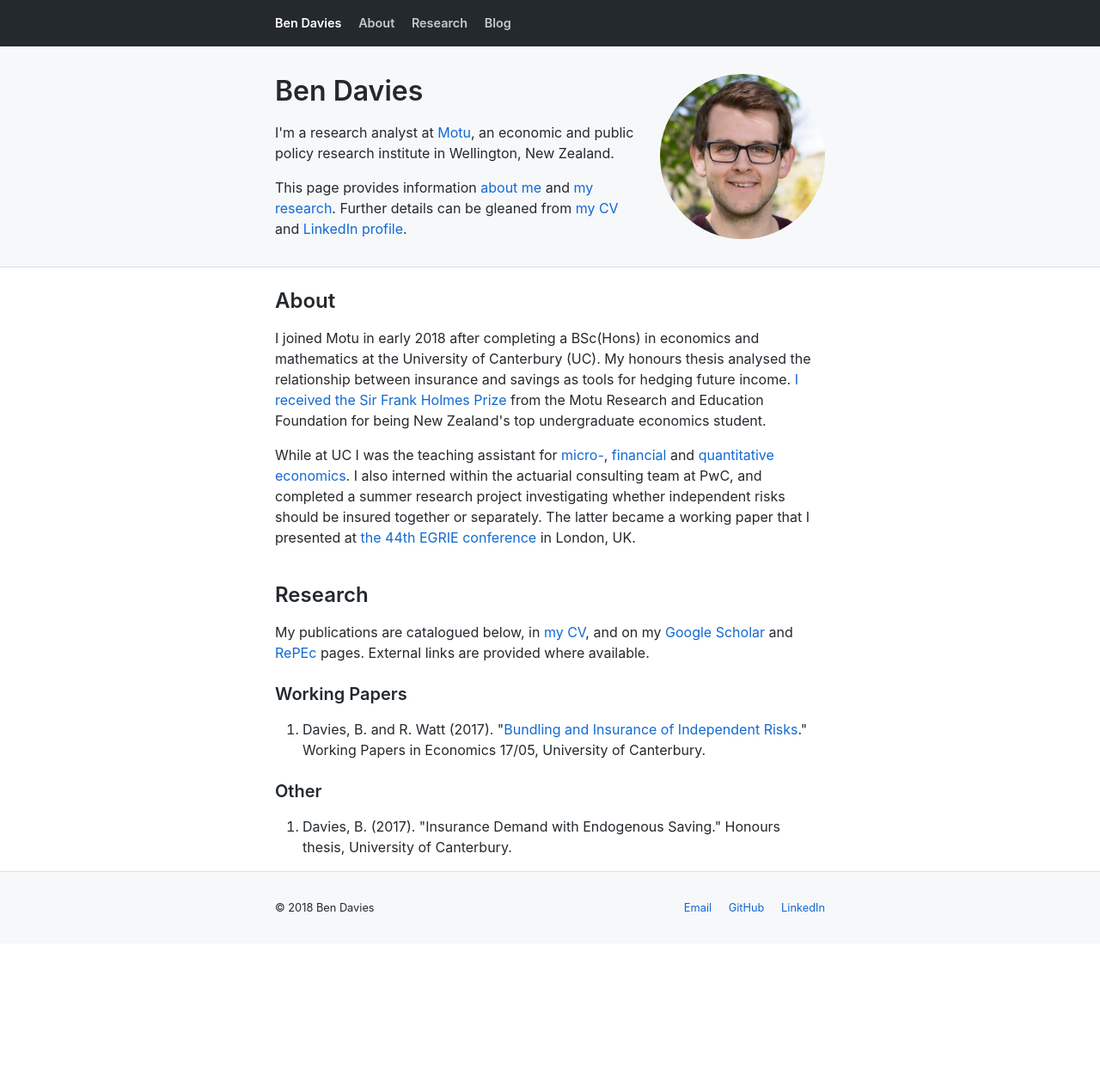
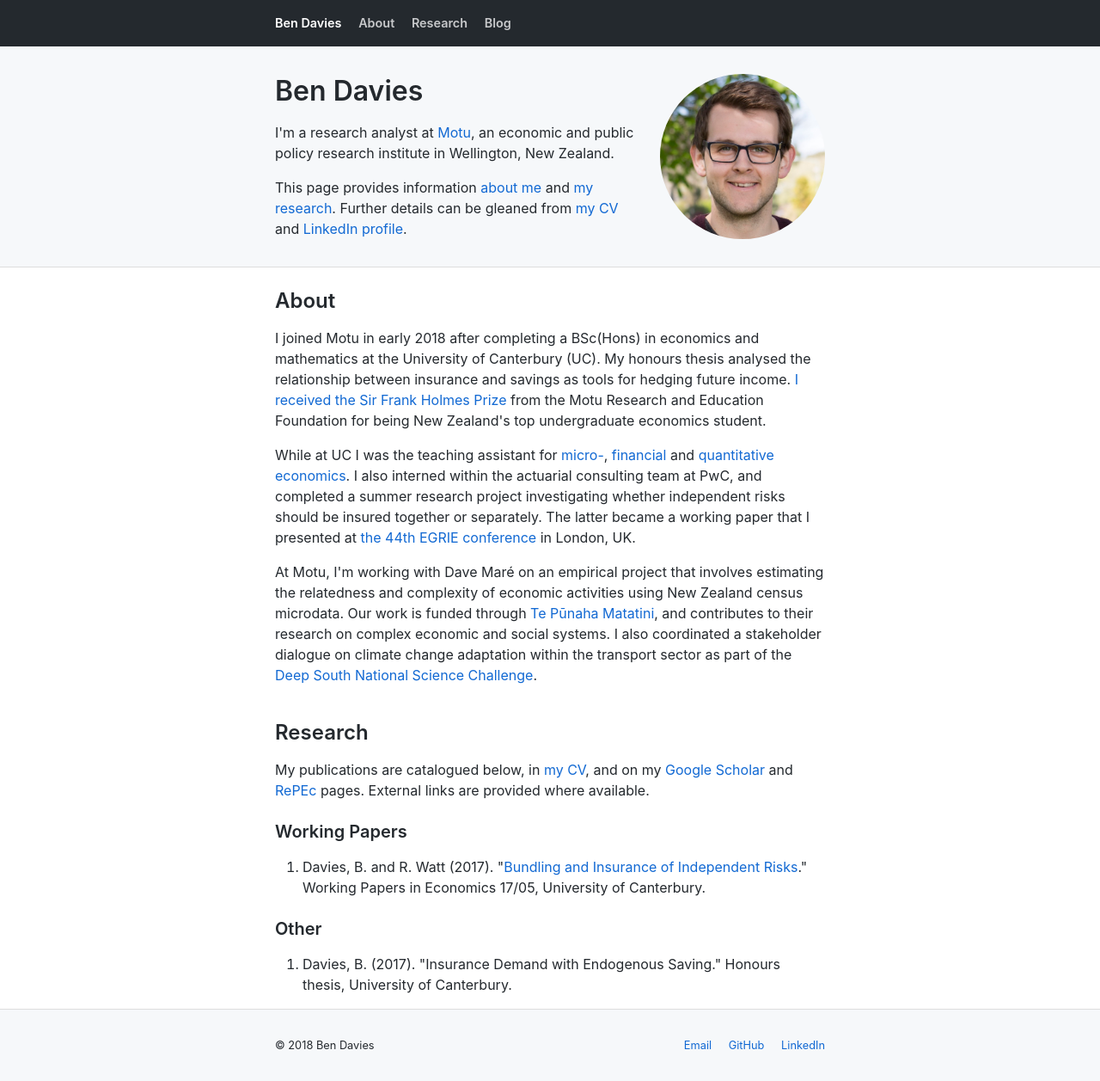
Before and after one commit to bldavies/bldavies.github.io, a Jekyll site: the page built from _pages/index.html, in a window 1280 px wide. Shown: the whole page at 86% size. Built offline with Jekyll 4.4.1, drawn with Linux system fonts in a browser that asks for light colours; before the commit the page ends 1097 px from its top, so only the background shows below that.

Commit message:
Add Motu projects to bio

```diff
--- a/_pages/index.html
+++ b/_pages/index.html
@@ -29,6 +29,11 @@ layout: default
     I also interned within the actuarial consulting team at PwC, and completed a summer research project investigating whether independent risks should be insured together or separately.
     The latter became a working paper that I presented at <a href="http://www.egrie.org/annual-seminars?id=69">the 44th EGRIE conference</a> in London, UK.
   </p>
+  <p>
+    At Motu, I'm working with Dave Maré on an empirical project that involves estimating the relatedness and complexity of economic activities using New Zealand census microdata.
+    Our work is funded through <a href="https://www.tepunahamatatini.ac.nz">Te Pūnaha Matatini</a>, and contributes to their research on complex economic and social systems.
+    I also coordinated a stakeholder dialogue on climate change adaptation within the transport sector as part of the <a href="https://www.deepsouthchallenge.co.nz/dialogues">Deep South National Science Challenge</a>.
+  </p>
 </div>
 
 <div class="container">
```
